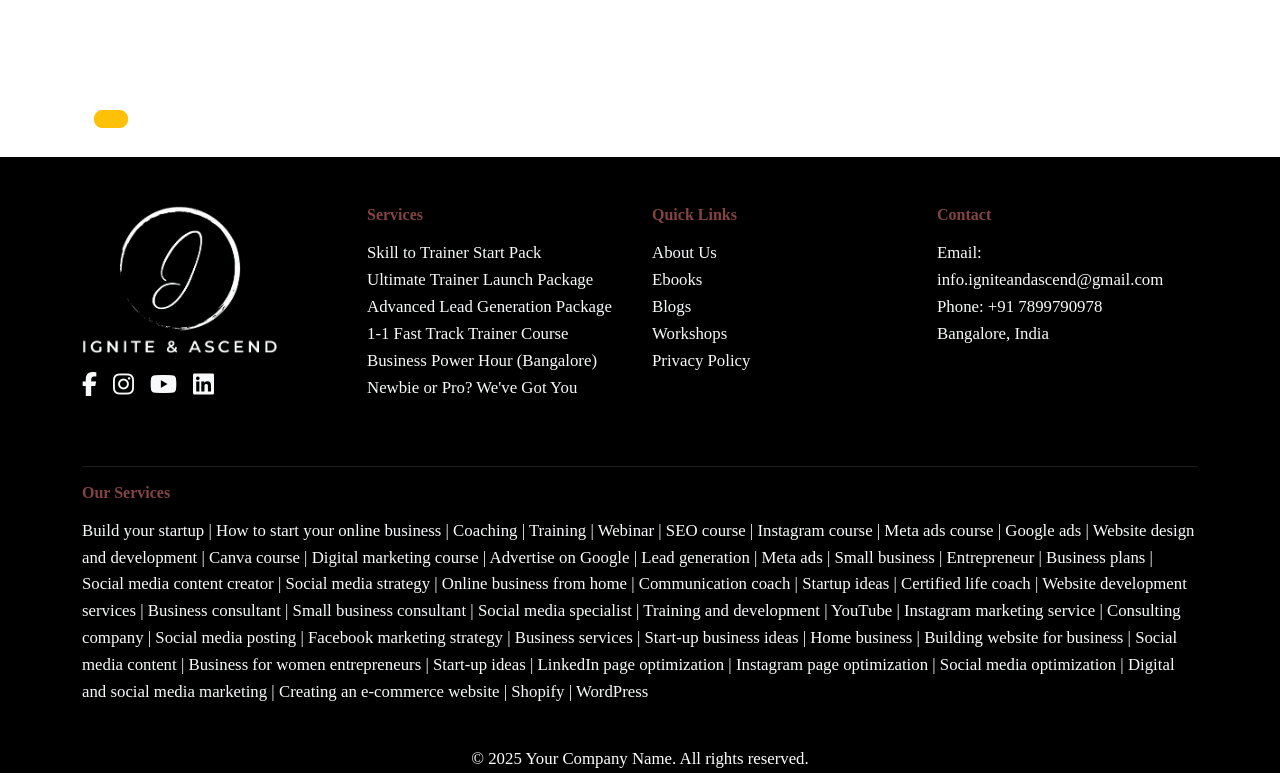
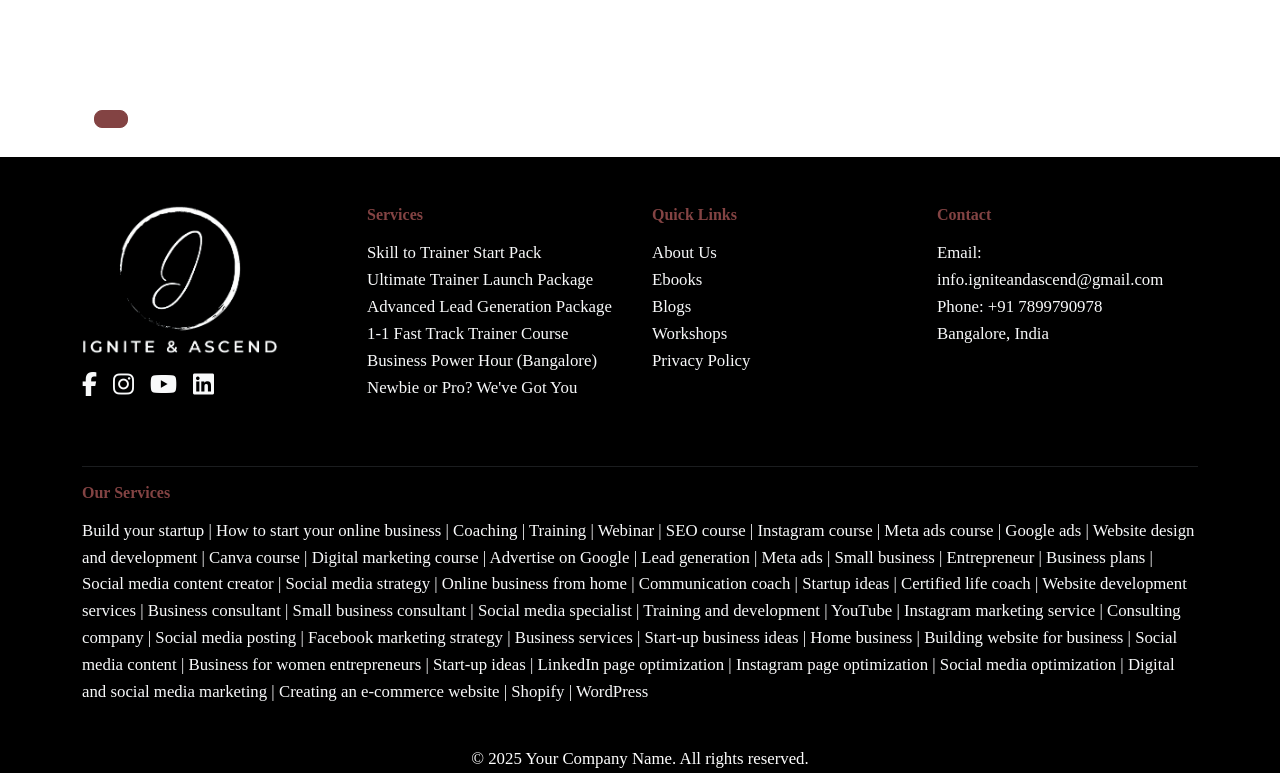
Before and after one commit to dselva-2005/igniteandascend, a Django app: page /ultimate-trainer-launch-pack/ in a window 1280 px wide. Shown: the part 208-981 px from the top of the page. Run offline with Django 5.2, Linux system fonts and the light colour scheme; data that the repository does not hold is empty; some libraries are stand-ins or nearby versions; some web fonts are replaced.

Commit message:
polished

```diff
--- a/app/templates/ultimage_trainer_launch_pack.html
+++ b/app/templates/ultimage_trainer_launch_pack.html
@@ -23,7 +23,7 @@
       <div class="container">
         {{ page.clarity_call_html1|safe }}
         <div class="my-4">
-          <a href="{{ page.clarity_call_link1 }}" class="btn btn-warning btn-lg me-3">
+          <a href="{{ page.clarity_call_link1 }}" class="btn btn-maroon btn-lg me-3">
             {{ page.clarity_call_button1 }}
           </a>
         </div>
```
